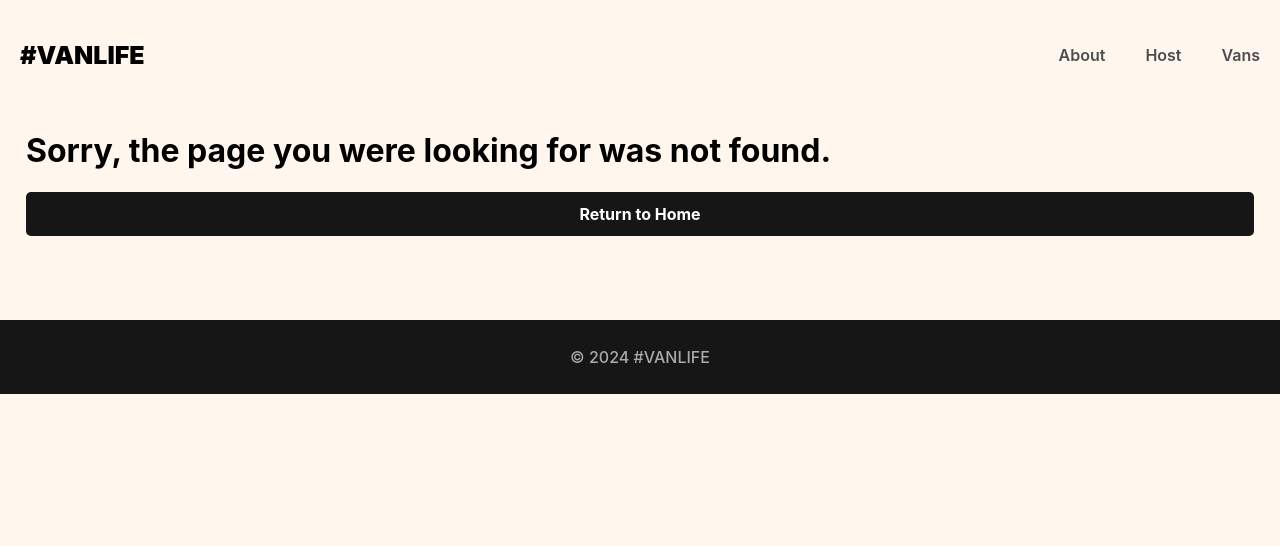
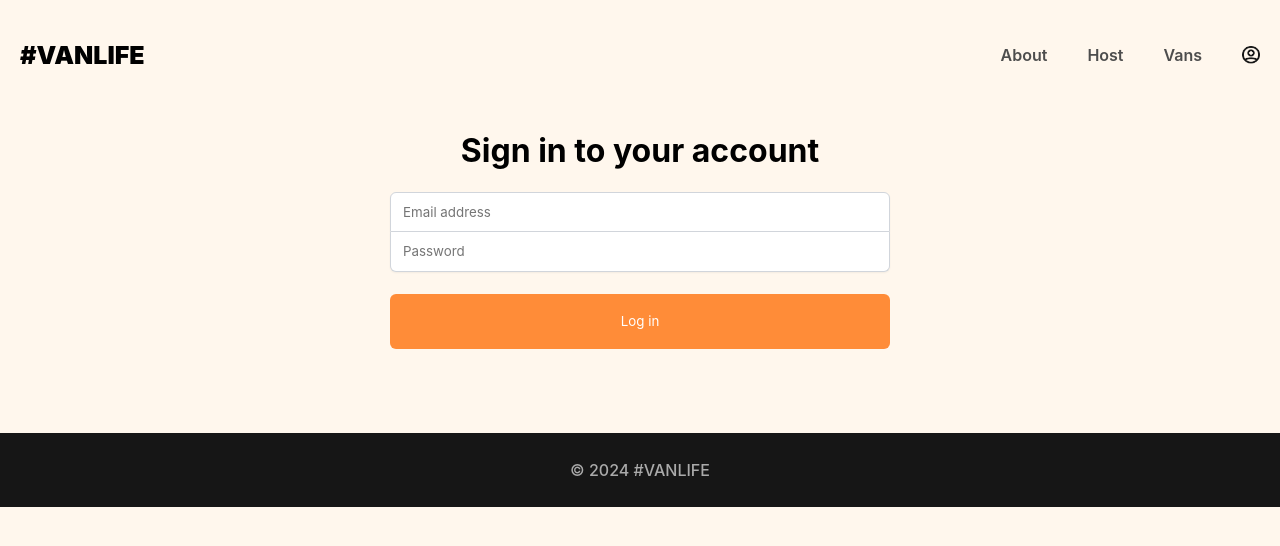
Before and after one commit to amsterdanDev/van-life, a React (Vite) app: page /login in a window 1280 px wide. Before the commit this address had no page. Shown: the top 546 px of the page. Built offline with nearby package versions, Linux system fonts and the light colour scheme; what miragejs would draw is missing.

Commit message:
feat: create login route

```diff
--- a/src/App.jsx
+++ b/src/App.jsx
@@ -17,6 +17,7 @@
 import VanDetail from "./pages/Vans/VanDetail"
 import Vans, { loader as vansLoader } from "./pages/Vans/Vans"
 import './server'
+import Login from "./pages/Login"
 
 function App() {
   const router = createBrowserRouter([
@@ -25,6 +26,7 @@
         { index: true, element: <Home /> },
         { path: 'about', element: <About /> },
         { path: 'vans', element: <Vans />, loader: vansLoader, errorElement: <Error /> },
+        { path: 'login', element: <Login /> },
         { path: 'vans/:id', element: <VanDetail /> },
         {
           path: 'host', element: <HostLayout />, children: [
--- a/src/components/Header.jsx
+++ b/src/components/Header.jsx
@@ -1,4 +1,5 @@
 import { Link, NavLink } from "react-router-dom"
+import avatar from '../assets/images/avatar-icon.png'
 
 const Header = () => {
 
@@ -11,6 +12,9 @@
         <NavLink className={activeLink} to="about">About</NavLink>
         <NavLink className={activeLink} to="host">Host</NavLink>
         <NavLink className={activeLink} to="vans">Vans</NavLink>
+        <Link to="login" className="login-link">
+          <img src={avatar} className="login-icon" />
+        </Link>
       </nav>
     </header>
   )
--- /dev/null
+++ b/src/pages/Login.jsx
@@ -0,0 +1,42 @@
+import { useState } from "react"
+
+export default function Login() {
+  const [loginFormData, setLoginFormData] = useState({ email: "", password: "" })
+
+  function handleSubmit(e) {
+    e.preventDefault()
+    console.log(loginFormData)
+  }
+
+  function handleChange(e) {
+    const { name, value } = e.target
+    setLoginFormData(prev => ({
+      ...prev,
+      [name]: value
+    }))
+  }
+
+  return (
+    <div className="login-container">
+      <h1>Sign in to your account</h1>
+      <form onSubmit={handleSubmit} className="login-form">
+        <input
+          name="email"
+          onChange={handleChange}
+          type="email"
+          placeholder="Email address"
+          value={loginFormData.email}
+        />
+        <input
+          name="password"
+          onChange={handleChange}
+          type="password"
+          placeholder="Password"
+          value={loginFormData.password}
+        />
+        <button>Log in</button>
+      </form>
+    </div>
+  )
+
+}
```
